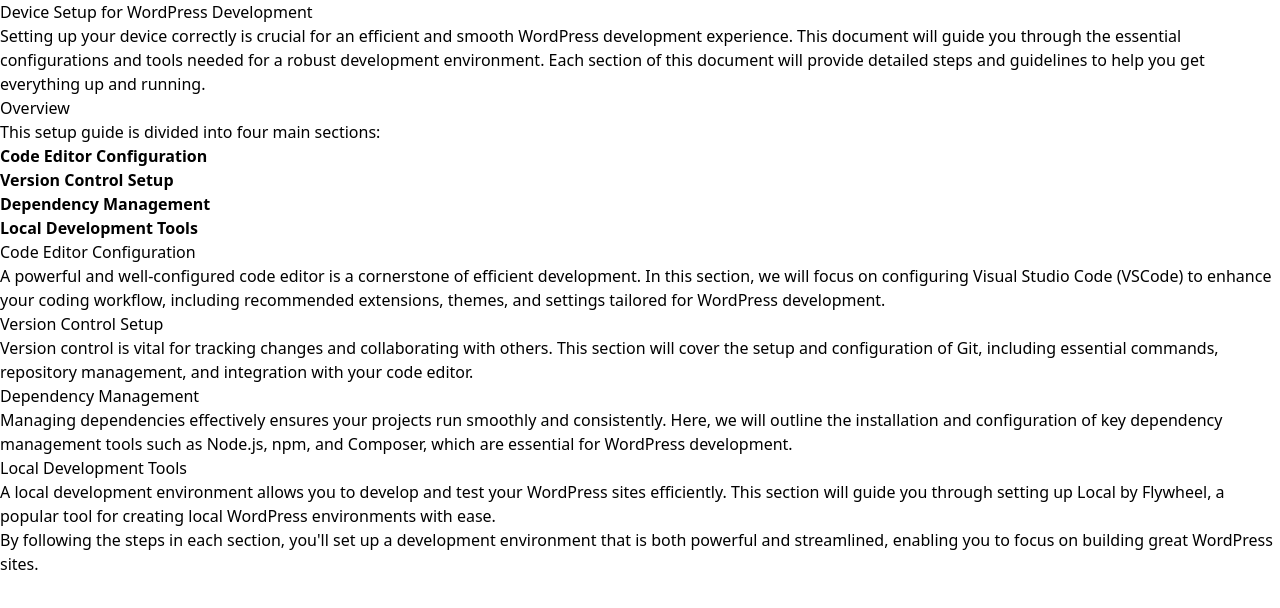
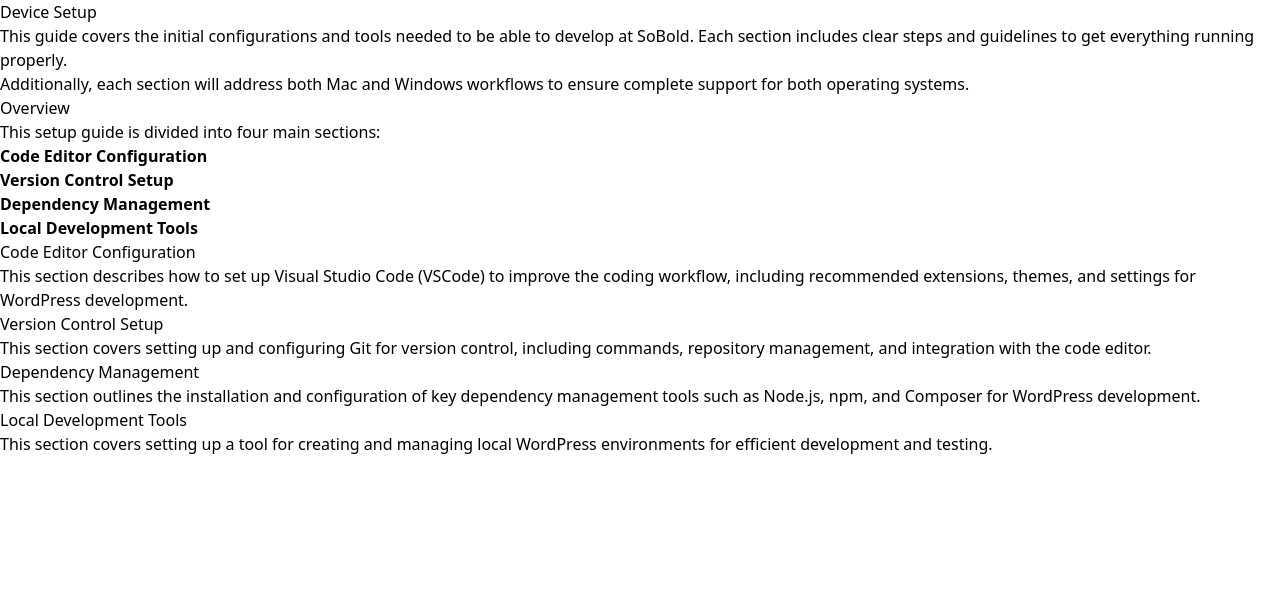
Before and after one commit to SoBold/sobold-dev-standards, a Next.js app: page /setup in a window 1280 px wide. Shown: the top 608 px of the page. Built offline with nearby package versions, Linux system fonts and the light colour scheme.

Commit message:
feat: add pages and devicon

```diff
--- a/package.json
+++ b/package.json
@@ -24,6 +24,7 @@
     "@commitlint/cli": "^19.2.2",
     "@types/node": "^20.12.7",
     "autoprefixer": "^10.4.19",
+    "devicon": "^2.16.0",
     "husky": "^9.0.11",
     "postcss": "^8.4.38",
     "sass": "^1.75.0",
--- /dev/null
+++ b/pages/setup.mdx
@@ -0,0 +1,30 @@
+# Device Setup
+
+This guide covers the initial configurations and tools needed to be able to develop at SoBold. Each section includes clear steps and guidelines to get everything running properly.
+
+Additionally, each section will address both Mac and Windows workflows to ensure complete support for both operating systems.
+
+## Overview
+
+This setup guide is divided into four main sections:
+
+1. **Code Editor Configuration**
+2. **Version Control Setup**
+3. **Dependency Management**
+4. **Local Development Tools**
+
+### Code Editor Configuration
+
+This section describes how to set up Visual Studio Code (VSCode) to improve the coding workflow, including recommended extensions, themes, and settings for WordPress development.
+
+### Version Control Setup
+
+This section covers setting up and configuring Git for version control, including commands, repository management, and integration with the code editor.
+
+### Dependency Management
+
+This section outlines the installation and configuration of key dependency management tools such as Node.js, npm, and Composer for WordPress development.
+
+### Local Development Tools
+
+This section covers setting up a tool for creating and managing local WordPress environments for efficient development and testing.
--- /dev/null
+++ b/pages/setup/_meta.json
@@ -0,0 +1,6 @@
+{
+    "code-editor": "Code Editor",
+    "version-control": "Version Control",
+    "dependency-management": "Dependency Management",
+    "local-development": "Local Development"
+}
--- /dev/null
+++ b/pages/setup/dependency-management.mdx
@@ -0,0 +1,9 @@
+import { Tabs } from 'nextra/components'
+
+# Overview
+
+## Node.js
+
+## npm
+
+## Composer
--- a/pages/setup/index.mdx
+++ /dev/null
@@ -1,30 +0,0 @@
-# Device Setup for WordPress Development
-
-Setting up your device correctly is crucial for an efficient and smooth WordPress development experience. This document will guide you through the essential configurations and tools needed for a robust development environment. Each section of this document will provide detailed steps and guidelines to help you get everything up and running.
-
-## Overview
-
-This setup guide is divided into four main sections:
-
-1. **Code Editor Configuration**
-2. **Version Control Setup**
-3. **Dependency Management**
-4. **Local Development Tools**
-
-### Code Editor Configuration
-
-A powerful and well-configured code editor is a cornerstone of efficient development. In this section, we will focus on configuring Visual Studio Code (VSCode) to enhance your coding workflow, including recommended extensions, themes, and settings tailored for WordPress development.
-
-### Version Control Setup
-
-Version control is vital for tracking changes and collaborating with others. This section will cover the setup and configuration of Git, including essential commands, repository management, and integration with your code editor.
-
-### Dependency Management
-
-Managing dependencies effectively ensures your projects run smoothly and consistently. Here, we will outline the installation and configuration of key dependency management tools such as Node.js, npm, and Composer, which are essential for WordPress development.
-
-### Local Development Tools
-
-A local development environment allows you to develop and test your WordPress sites efficiently. This section will guide you through setting up Local by Flywheel, a popular tool for creating local WordPress environments with ease.
-
-By following the steps in each section, you'll set up a development environment that is both powerful and streamlined, enabling you to focus on building great WordPress sites.
```
Also changed, not shown: pages/setup/code-editor.mdx (added), pages/setup/local-development.mdx (added), pages/setup/version-control.mdx (added), 1 other file (tests, documents, lock files or other folders).
